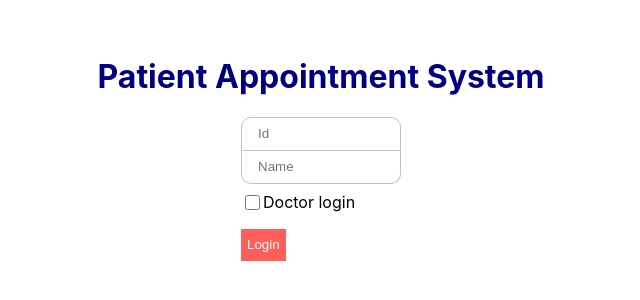
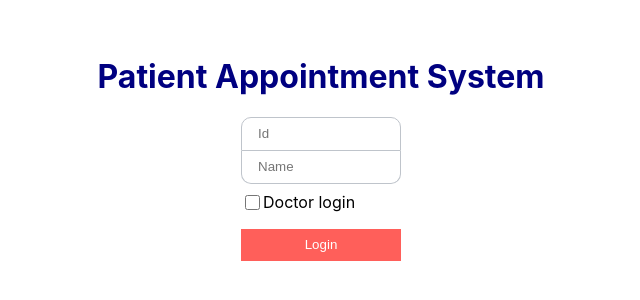
Before and after one commit to KangJingA/patient_app_system, a React (Create React App) app in the folder client/: page /login in a window 1280 px wide. Shown: the part 252-552 px from the top of the page, without its empty margins (319-959 px from the left). Built offline with nearby package versions, Linux system fonts and the light colour scheme.

Commit message:
reset query button

```diff
--- a/client/src/components/Form/FixAppointmentForm.js
+++ b/client/src/components/Form/FixAppointmentForm.js
@@ -62,7 +62,7 @@ const FixAppointmentForm = ({ id, toggleAppointmentPopup }) => {
   };
 
   return (
-    <form onSubmit={handleSubmit(handleFixAppointment)}>
+    <form className="form-main" onSubmit={handleSubmit(handleFixAppointment)}>
       <div className="form-container">
         <label>Time:</label>
         <select
--- a/client/src/components/Form/Form.css
+++ b/client/src/components/Form/Form.css
@@ -15,6 +15,11 @@
   border-radius: 0px 0px 10px 10px;
 }
 
+.form-main {
+  display: flex;
+  flex-direction: column;
+  justify-content: center;
+}
 .form-container {
   display: flex;
   justify-content: space-between;
--- a/client/src/components/Form/LoginForm.js
+++ b/client/src/components/Form/LoginForm.js
@@ -19,7 +19,7 @@ export const LoginForm = ({ setLoggedIn }) => {
   };
 
   return (
-    <form onSubmit={handleSubmit(onSubmit)}>
+    <form className="form-main" onSubmit={handleSubmit(onSubmit)}>
       <div className="form-section">
         <div className="submit-container">
           <input
--- a/client/src/components/Form/QueryByDateForm.js
+++ b/client/src/components/Form/QueryByDateForm.js
@@ -15,6 +15,14 @@ const QueryByDateForm = ({ id, setTableDataState }) => {
     const data = { doctor_id: id, date: dateState };
     const res = await AppointmentsService.getDoctorAppointmentsByDate(data);
     setTableDataState(res);
+  };
+
+  const getDoctorAppointments = async () => {
+    const doctorData = { doctor_id: id };
+    const response = await AppointmentsService.getDoctorAppointments(
+      doctorData
+    );
+    setTableDataState(response);
   };
 
   return (
@@ -35,6 +43,13 @@ const QueryByDateForm = ({ id, setTableDataState }) => {
           onClick={handleDoctorDateQuery}
           value="Query by date"
         ></input>
+
+        <input
+          className="button"
+          type="submit"
+          onClick={getDoctorAppointments}
+          value="Reset"
+        ></input>
       </form>
     </div>
   );
--- a/client/src/components/Page/MainPage.css
+++ b/client/src/components/Page/MainPage.css
@@ -5,4 +5,5 @@
     display: flex;
     justify-content: space-between;
     margin:0;
+    align-items: center;
 }
--- a/client/src/index.css
+++ b/client/src/index.css
@@ -37,4 +37,5 @@ p {
   display: flex;
   justify-content: center;
   align-items: center;
+  /* margin: 0 0.5rem; */
 }
```
